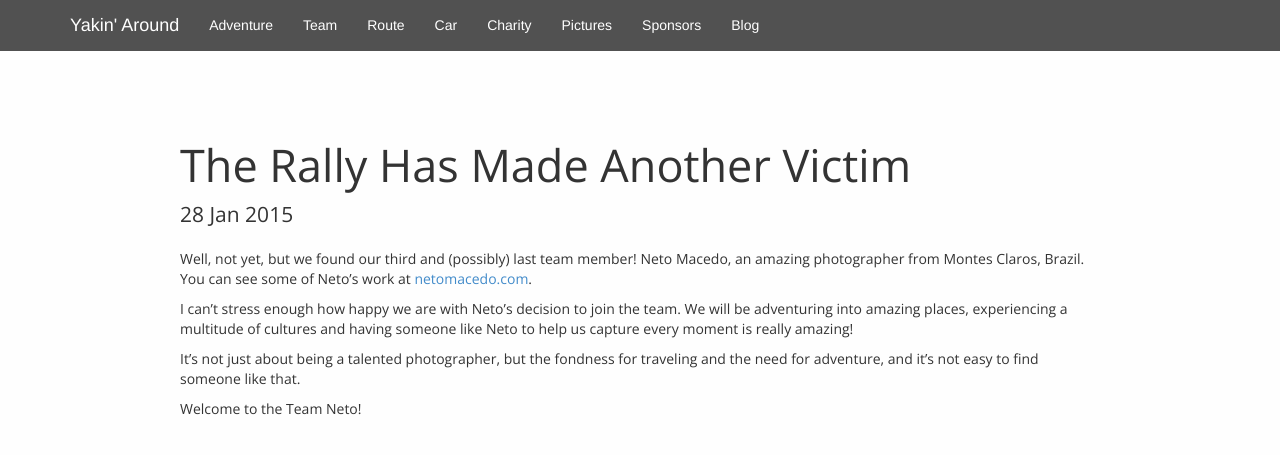
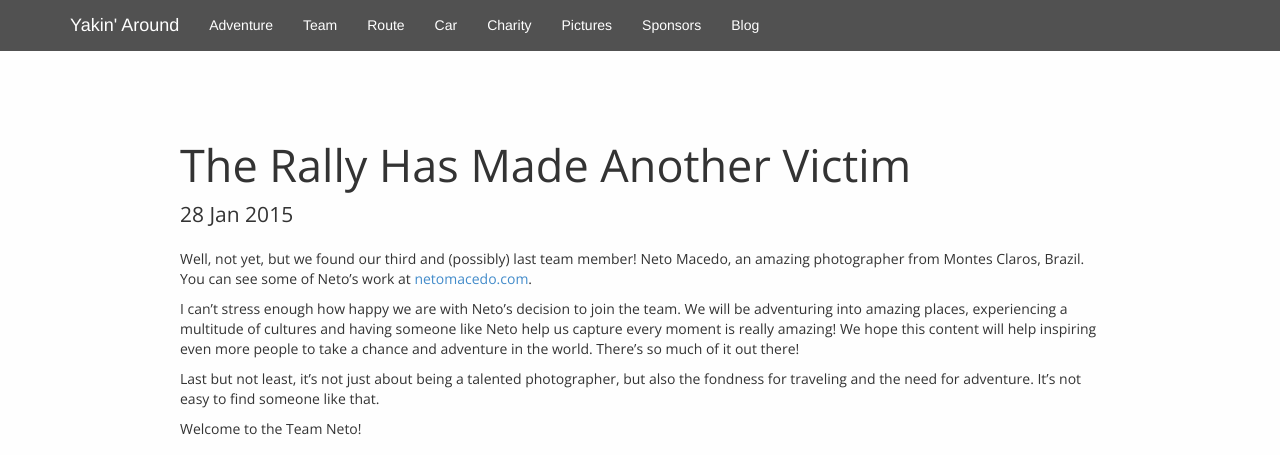
Before and after one commit to spiermar/yakinaround.com, a Jekyll site: the page built from _posts/2015-01-28-the-rally-has-made-another-victim.md, in a window 1280 px wide and 900 px high, cut to the strip 0-455 px from the top of the window. Built offline with Jekyll 4.4.1, drawn with Linux system fonts in a browser that asks for light colours; nearby versions of some CDN libraries; Markdown is read by kramdown in place of the engine named in the settings; comment, search, counter and statistics services are not loaded.

Commit message:
Updating post.

```diff
--- a/_posts/2015-01-28-the-rally-has-made-another-victim.md
+++ b/_posts/2015-01-28-the-rally-has-made-another-victim.md
@@ -6,9 +6,9 @@ categories: planning
 ---
 Well, not yet, but we found our third and (possibly) last team member! Neto Macedo, an amazing photographer from Montes Claros, Brazil. You can see some of Neto's work at [netomacedo.com](http://www.netomacedo.com/).
 
-I can't stress enough how happy we are with Neto's decision to join the team. We will be adventuring into amazing places, experiencing a multitude of cultures and having someone like Neto to help us capture every moment is really amazing!
+I can't stress enough how happy we are with Neto's decision to join the team. We will be adventuring into amazing places, experiencing a multitude of cultures and having someone like Neto help us capture every moment is really amazing! We hope this content will help inspiring even more people to take a chance and adventure in the world. There's so much of it out there!
 
-It's not just about being a talented photographer, but the fondness for traveling and the need for adventure, and it's not easy to find someone like that.
+Last but not least, it's not just about being a talented photographer, but also the fondness for traveling and the need for adventure. It's not easy to find someone like that.
 
 Welcome to the Team Neto!
 
```
